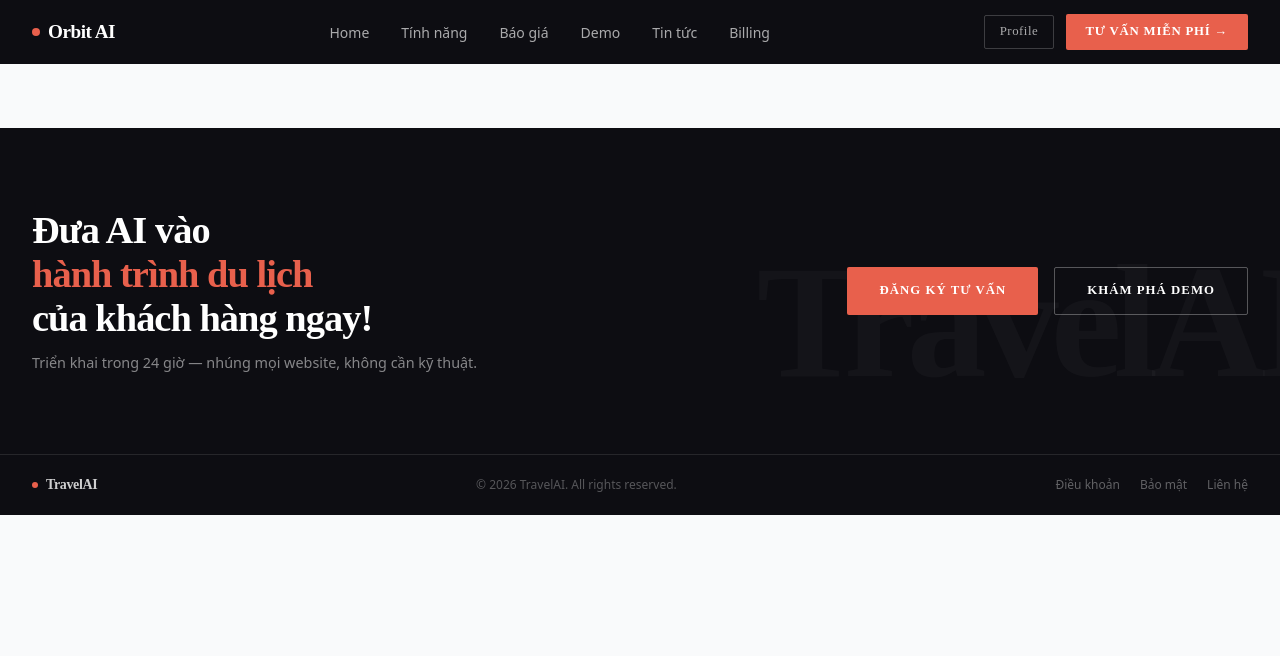
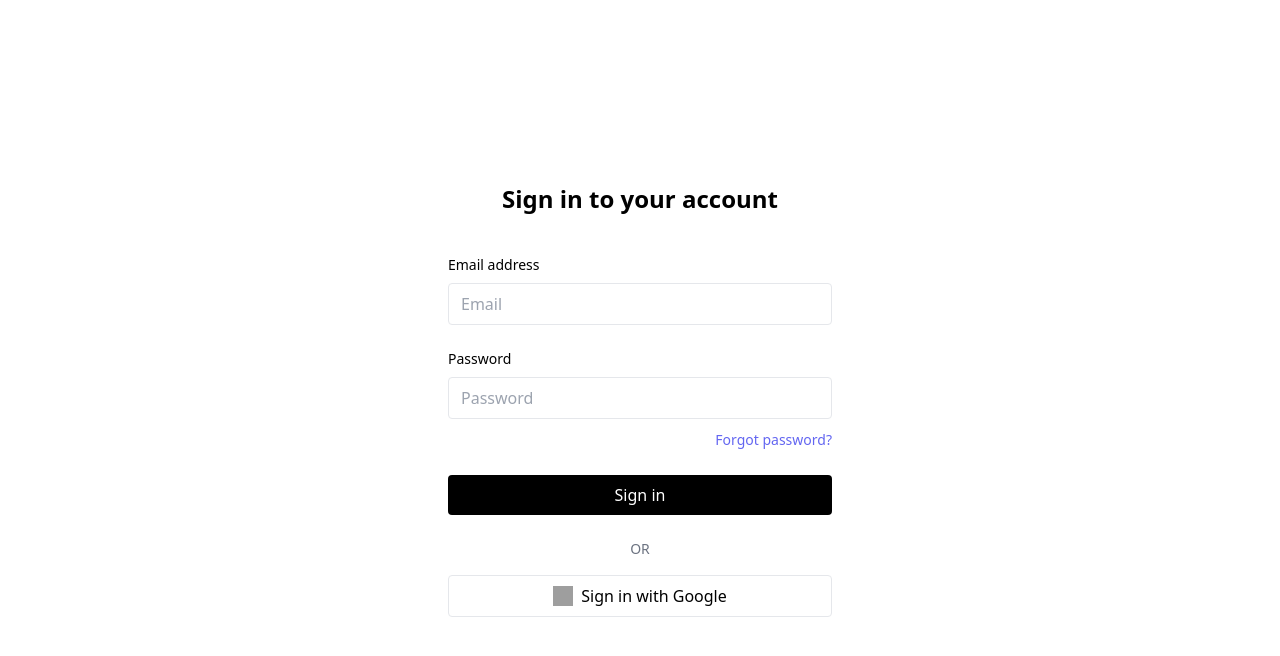
Before and after one commit to orbitai776/platform-ai-frontend, a Nuxt app: page /user/login in a window 1280 px wide. Shown: the top 656 px of the page. Built offline with nearby package versions, Linux system fonts and the light colour scheme; grey boxes are pictures that could not be loaded.

Commit message:
update: login + cookie + firebase fix

```diff
--- a/nuxt.config.ts
+++ b/nuxt.config.ts
@@ -1,15 +1,12 @@
-import { defineNuxtConfig } from 'nuxt/config'
 
 export default defineNuxtConfig({
   ssr: true,
 
-  // Nuxt modules
   modules: [
     '@nuxt/devtools',
     '@nuxtjs/tailwindcss',
   ],
 
-  // App config
   app: {
     head: {
       title: 'Orbit AI',
@@ -23,7 +20,6 @@ export default defineNuxtConfig({
     }
   },
 
-  // Alias cho dễ import
   alias: {
     '@': '.',
     '@components': './components',
@@ -32,12 +28,12 @@ export default defineNuxtConfig({
   },
 
   nitro: {
-    preset: 'vercel',  // Quan trọng: set preset cho Vercel
+    preset: 'vercel',
     compressPublicAssets: true,
     minify: true,
     vercel: {
       functions: {
-        maxDuration: 10  // Tối đa 10 giây cho serverless functions
+        maxDuration: 10
       }
     }
   },
@@ -47,5 +43,15 @@ export default defineNuxtConfig({
     analyze: false
   },
 
-  devtools: { enabled: true }
+  devtools: { enabled: true },
+  runtimeConfig: {
+    public: {
+      FIREBASE_API_KEY: process.env.NUXT_PUBLIC_FIREBASE_API_KEY,
+      FIREBASE_AUTH_DOMAIN: process.env.NUXT_PUBLIC_FIREBASE_AUTH_DOMAIN,
+      FIREBASE_PROJECT_ID: process.env.NUXT_PUBLIC_FIREBASE_PROJECT_ID,
+      FIREBASE_STORAGE_BUCKET: process.env.NUXT_PUBLIC_FIREBASE_STORAGE_BUCKET,
+      FIREBASE_MESSAGING_SENDER_ID: process.env.NUXT_PUBLIC_FIREBASE_MESSAGING_SENDER_ID,
+      FIREBASE_APP_ID: process.env.NUXT_PUBLIC_FIREBASE_APP_ID,
+    }
+  }
 })
--- a/pages/Login.vue
+++ /dev/null
@@ -1,140 +0,0 @@
-<template>
-  <div class="min-h-screen flex items-center justify-center bg-white px-6">
-    <div class="w-full max-w-sm">
-      <h2 class="mb-10 text-center text-2xl/9 font-bold tracking-tight text-black">
-        Sign in to your account
-      </h2>
-
-      <form class="space-y-6" @submit.prevent="handleEmailLogin">
-        <div>
-          <label for="email" class="block text-sm/6 font-medium text-black">Email address</label>
-          <div class="mt-2">
-            <input v-model="email" type="email" id="email" placeholder="Email" required
-              :disabled="isLoading"
-              class="block w-full rounded-md bg-white px-3 py-1.5 text-base text-black border border-black/30 placeholder:text-black/40 focus:outline-none focus:border-black sm:text-sm/6 disabled:opacity-50" />
-          </div>
-        </div>
-
-        <div>
-          <label for="password" class="block text-sm/6 font-medium text-black">Password</label>
-          <div class="mt-2">
-            <input v-model="password" type="password" id="password" placeholder="Password" required
-              :disabled="isLoading"
-              class="block w-full rounded-md bg-white px-3 py-1.5 text-base text-black border border-black/30 placeholder:text-black/40 focus:outline-none focus:border-black sm:text-sm/6 disabled:opacity-50" />
-          </div>
-          <div class="mt-2 flex justify-end">
-            <NuxtLink to="/user/ForgotPassword" class="text-sm font-semibold text-indigo-500 hover:text-indigo-400">Forgot password?</NuxtLink>
-          </div>
-        </div>
-
-        <div>
-          <button type="submit" :disabled="isLoading"
-            class="flex w-full justify-center rounded-md bg-black px-3 py-1.5 text-sm/6 font-semibold text-white hover:bg-gray-800 disabled:opacity-70">
-            {{ isLoading ? 'Signing in...' : 'Sign in' }}
-          </button>
-        </div>
-      </form>
-
-      <div class="mt-6 flex items-center">
-        <div class="flex-1 border-t border-gray-300"></div>
-        <span class="px-3 text-xs text-gray-500 tracking-wide">Another</span>
-        <div class="flex-1 border-t border-gray-300"></div>
-      </div>
-
-      <div class="mt-4">
-        <button type="button" @click="handleGoogleLogin" :disabled="isLoading"
-          class="flex w-full items-center justify-center gap-3 rounded-md border border-gray-300 bg-white px-3 py-2 text-sm font-semibold text-black hover:bg-gray-100 disabled:opacity-50">
-          <img src="https://www.svgrepo.com/show/475656/google-color.svg" alt="Google" class="h-5 w-5" />
-          Sign in with Google
-        </button>
-      </div>
-    </div>
-  </div>
-</template>
-
-<script setup>
-import { ref } from 'vue';
-import { jwtDecode } from "jwt-decode";
-
-// Đặt layout. Tuỳ bạn muốn dùng layout nào thì điền tên vào đây (ví dụ: 'default' hoặc 'authAdmin')
-definePageMeta({
-  layout: 'authAdmin'
-});
-
-const email = ref('');
-const password = ref('');
-const isLoading = ref(false);
-
-const handleBackendAuth = async (firebaseIdToken) => {
-  try {
-    const response = await fetch(`${import.meta.env.VITE_GATEWAY_URL}/v1/api/auth`, {
-      method: "POST",
-      headers: { "Content-Type": "application/json" },
-      body: JSON.stringify({ idToken: firebaseIdToken }),
-    });
-
-    if (!response.ok) throw new Error("Xác thực Backend thất bại");
-
-    const data = await response.json();
-    const backendAccessToken = data.accessToken;
-
-    // Lưu Token và Roles
-    if (process.client) {
-      localStorage.setItem('accessToken', backendAccessToken);
-
-      const decodedToken = jwtDecode(backendAccessToken);
-      const userRoles = decodedToken.roles;
-      localStorage.setItem('userRoles', JSON.stringify(userRoles));
-
-      // Phân quyền điều hướng
-      if (userRoles.includes('admin')) {
-        navigateTo('/admin');
-      } else {
-        navigateTo('/'); // User và Partner về trang chủ
-      }
-    }
-  } catch (error) {
-    console.error("Lỗi Backend:", error);
-    alert("Đăng nhập thất bại do lỗi máy chủ!");
-  }
-};
-
-const handleEmailLogin = async () => {
-  if (!process.client) return;
-  isLoading.value = true;
-
-  try {
-    const { signInWithEmailAndPassword } = await import("firebase/auth");
-    const { auth } = await import("~/src/auth/firebase.js");
-
-    const result = await signInWithEmailAndPassword(auth, email.value, password.value);
-    const idToken = await result.user.getIdToken();
-
-    await handleBackendAuth(idToken);
-  } catch (error) {
-    console.error("Login failed:", error);
-    alert("Sai email hoặc mật khẩu!");
-  } finally {
-    isLoading.value = false;
-  }
-};
-
-const handleGoogleLogin = async () => {
-  if (!process.client) return;
-  isLoading.value = true;
-
-  try {
-    const { signInWithPopup } = await import("firebase/auth");
-    const { auth, provider } = await import("~/src/auth/firebase.js");
-
-    const result = await signInWithPopup(auth, provider);
-    const idToken = await result.user.getIdToken();
-
-    await handleBackendAuth(idToken);
-  } catch (error) {
-    console.error("Login failed:", error);
-  } finally {
-    isLoading.value = false;
-  }
-};
-</script>
--- a/pages/user/ForgotPassword.vue
+++ b/pages/user/forgot-password.vue
@@ -44,13 +44,13 @@
   </div>
 </template>
 
+
 <script setup>
 import { ref } from 'vue';
-import { useRouter } from 'vue-router';
 import { EnvelopeIcon, KeyIcon } from '@heroicons/vue/24/outline';
 
 const email = ref('');
-const router = useRouter();
+
 
 const handleForgot = () => {
   if (!email.value) {
@@ -62,7 +62,7 @@ const handleForgot = () => {
 };
 
 const goLogin = () => {
-  router.push("/user/Login");
+  navigateTo("/user/login");
 };
 </script>
 
--- /dev/null
+++ b/pages/user/login.vue
@@ -0,0 +1,160 @@
+<template>
+  <div class="min-h-screen flex items-center justify-center bg-white px-6">
+    <div class="w-full max-w-sm">
+      <h2 class="mb-10 text-center text-2xl font-bold text-black">
+        Sign in to your account
+      </h2>
+
+      <form class="space-y-6" @submit.prevent="handleEmailLogin">
+        <div>
+          <label class="block text-sm font-medium text-black">Email address</label>
+          <input
+            v-model="email"
+            type="email"
+            placeholder="Email"
+            required
+            :disabled="isLoading"
+            class="w-full border px-3 py-2 rounded mt-2"
+          />
+        </div>
+
+        <div>
+          <label class="block text-sm font-medium text-black">Password</label>
+          <input
+            v-model="password"
+            type="password"
+            placeholder="Password"
+            required
+            :disabled="isLoading"
+            class="w-full border px-3 py-2 rounded mt-2"
+          />
+          <div class="mt-2 text-right">
+            <NuxtLink to="/user/forgot-password" class="text-sm text-indigo-500">
+              Forgot password?
+            </NuxtLink>
+          </div>
+        </div>
+
+        <button
+          type="submit"
+          :disabled="isLoading"
+          class="w-full bg-black text-white py-2 rounded"
+        >
+          {{ isLoading ? "Signing in..." : "Sign in" }}
+        </button>
+      </form>
+
+      <div class="mt-6 text-center text-gray-500 text-sm">OR</div>
+
+      <button
+        @click="handleGoogleLogin"
+        :disabled="isLoading"
+        class="w-full mt-4 border py-2 rounded flex justify-center items-center gap-2"
+      >
+        <img
+          src="https://www.svgrepo.com/show/475656/google-color.svg"
+          class="w-5 h-5"
+        />
+        Sign in with Google
+      </button>
+    </div>
+  </div>
+</template>
+
+<script setup>
+import { ref } from "vue"
+import { jwtDecode } from "jwt-decode"
+
+definePageMeta({
+  layout: "auth"
+})
+
+const email = ref("")
+const password = ref("")
+const isLoading = ref(false)
+
+const config = useRuntimeConfig()
+const { $firebase } = useNuxtApp()
+
+// 🔥 Backend auth
+const handleBackendAuth = async (firebaseIdToken) => {
+  try {
+    const response = await fetch(`${config.public.GATEWAY_URL}/v1/api/auth`, {
+      method: "POST",
+      headers: {
+        "Content-Type": "application/json"
+      },
+      body: JSON.stringify({ idToken: firebaseIdToken })
+    })
+
+    if (!response.ok) throw new Error("Backend lỗi")
+
+    const data = await response.json()
+    const accessToken = data.accessToken
+
+    document.cookie = `accessToken=${accessToken}; path=/`
+
+    const decoded = jwtDecode(accessToken)
+    const roles = decoded.roles
+
+    localStorage.setItem("userRoles", JSON.stringify(roles))
+
+    if (roles.includes("admin")) {
+      navigateTo("/admin")
+    } else {
+      navigateTo("/")
+    }
+
+  } catch (err) {
+    console.error("Backend error:", err)
+    alert("Đăng nhập backend thất bại")
+  }
+}
+
+// 🔥 Email login
+const handleEmailLogin = async () => {
+  try {
+    isLoading.value = true
+
+    const { signInWithEmailAndPassword } = await import("firebase/auth")
+    const { auth } = await import("~/src/auth/firebase.js")
+
+    const result = await signInWithEmailAndPassword(
+      auth,
+      email.value,
+      password.value
+    )
+
+    const idToken = await result.user.getIdToken()
+    await handleBackendAuth(idToken)
+
+  } catch (err) {
+    console.error(err)
+    alert("Sai email hoặc mật khẩu")
+  } finally {
+    isLoading.value = false
+  }
+}
+
+// 🔥 GOOGLE LOGIN (FIX CHUẨN)
+const handleGoogleLogin = async () => {
+  try {
+    isLoading.value = true
+
+    const result = await $firebase.signInWithPopup(
+      $firebase.auth,
+      $firebase.provider
+    )
+
+    const idToken = await result.user.getIdToken()
+
+    await handleBackendAuth(idToken)
+
+  } catch (err) {
+    console.error("Google login error:", err)
+    alert("Đăng nhập Google thất bại")
+  } finally {
+    isLoading.value = false
+  }
+}
+</script>
--- a/src/auth/firebase.js
+++ b/src/auth/firebase.js
@@ -1,4 +1,5 @@
-import { initializeApp } from "firebase/app";
+
+import { initializeApp, getApps, getApp } from "firebase/app";
 import {
   getAuth,
   GoogleAuthProvider,
@@ -6,30 +7,27 @@ import {
   signOut
 } from "firebase/auth";
 
+export const useFirebase = () => {
+  const config = useRuntimeConfig();
+ console.log("API KEY:", config.public.FIREBASE_API_KEY);
+  console.log("AUTH DOMAIN:", config.public.FIREBASE_AUTH_DOMAIN);
   const firebaseConfig = {
-    apiKey: import.meta.env.VITE_FIREBASE_API_KEY,
-    authDomain: import.meta.env.VITE_FIREBASE_AUTH_DOMAIN,
-    projectId: import.meta.env.VITE_FIREBASE_PROJECT_ID,
-    storageBucket: import.meta.env.VITE_FIREBASE_STORAGE_BUCKET,
-    messagingSenderId: import.meta.env.VITE_FIREBASE_MESSAGING_SENDER_ID,
-    appId: import.meta.env.VITE_FIREBASE_APP_ID,
+    apiKey: config.public.FIREBASE_API_KEY,
+    authDomain: config.public.FIREBASE_AUTH_DOMAIN,
+    projectId: config.public.FIREBASE_PROJECT_ID,
+    storageBucket: config.public.FIREBASE_STORAGE_BUCKET,
+    messagingSenderId: config.public.FIREBASE_MESSAGING_SENDER_ID,
+    appId: config.public.FIREBASE_APP_ID,
   };
 
-// Kiểm tra cấu hình
-if (!firebaseConfig.apiKey) {
-    console.error("Firebase configuration is missing!");
-    throw new Error("Firebase configuration is not properly set in environment variables");
-}
+  const app = getApps().length ? getApp() : initializeApp(firebaseConfig);
 
-// Initialize Firebase
-const app = initializeApp(firebaseConfig);
-
-// Initialize Firebase Authentication
   const auth = getAuth(app);
   const provider = new GoogleAuthProvider();
 
   provider.setCustomParameters({
-    prompt: "select_account" // This will prompt the user to select an account
+    prompt: "select_account"
   });
 
-export { auth, provider, signInWithPopup, signOut };
+  return { auth, provider, signInWithPopup, signOut };
+};
```
Lines whose indentation alone changed are shown as unchanged.
